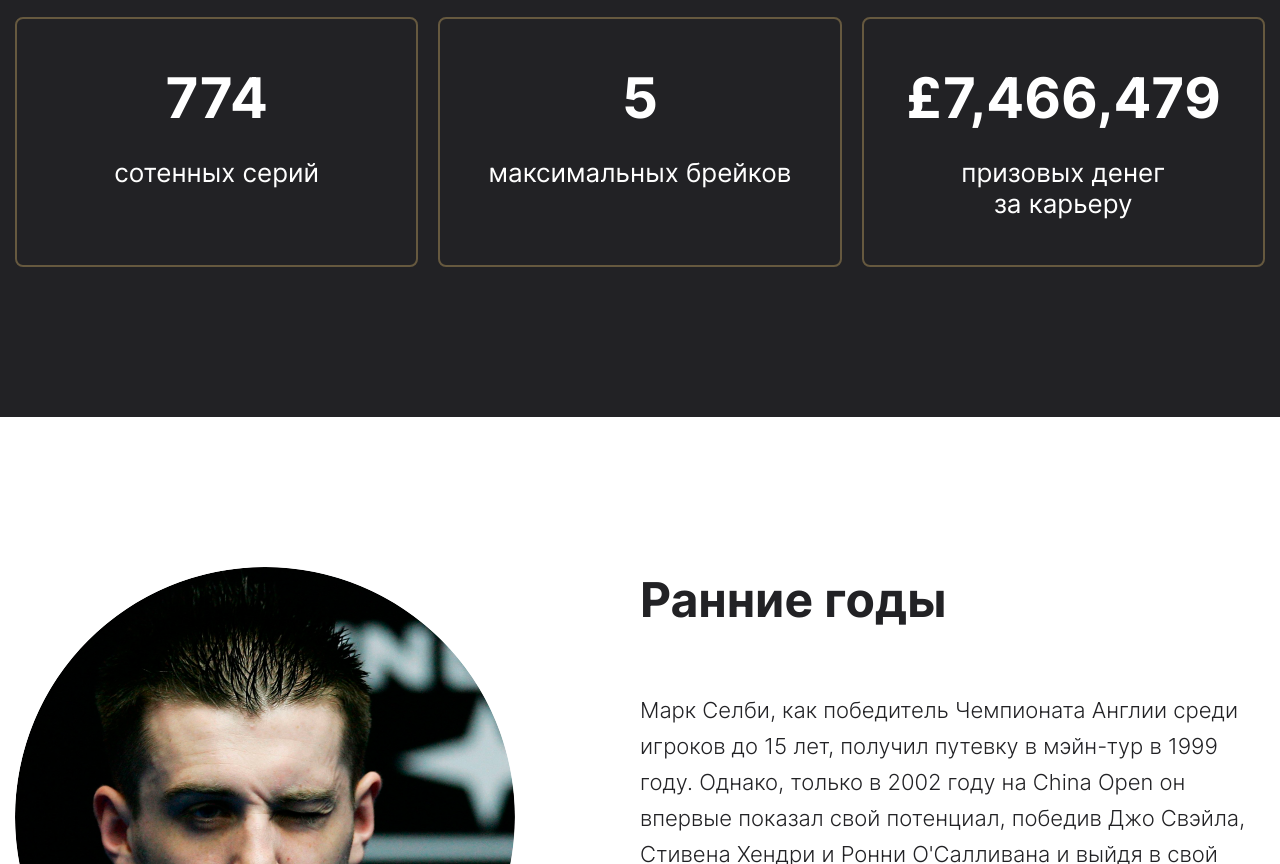
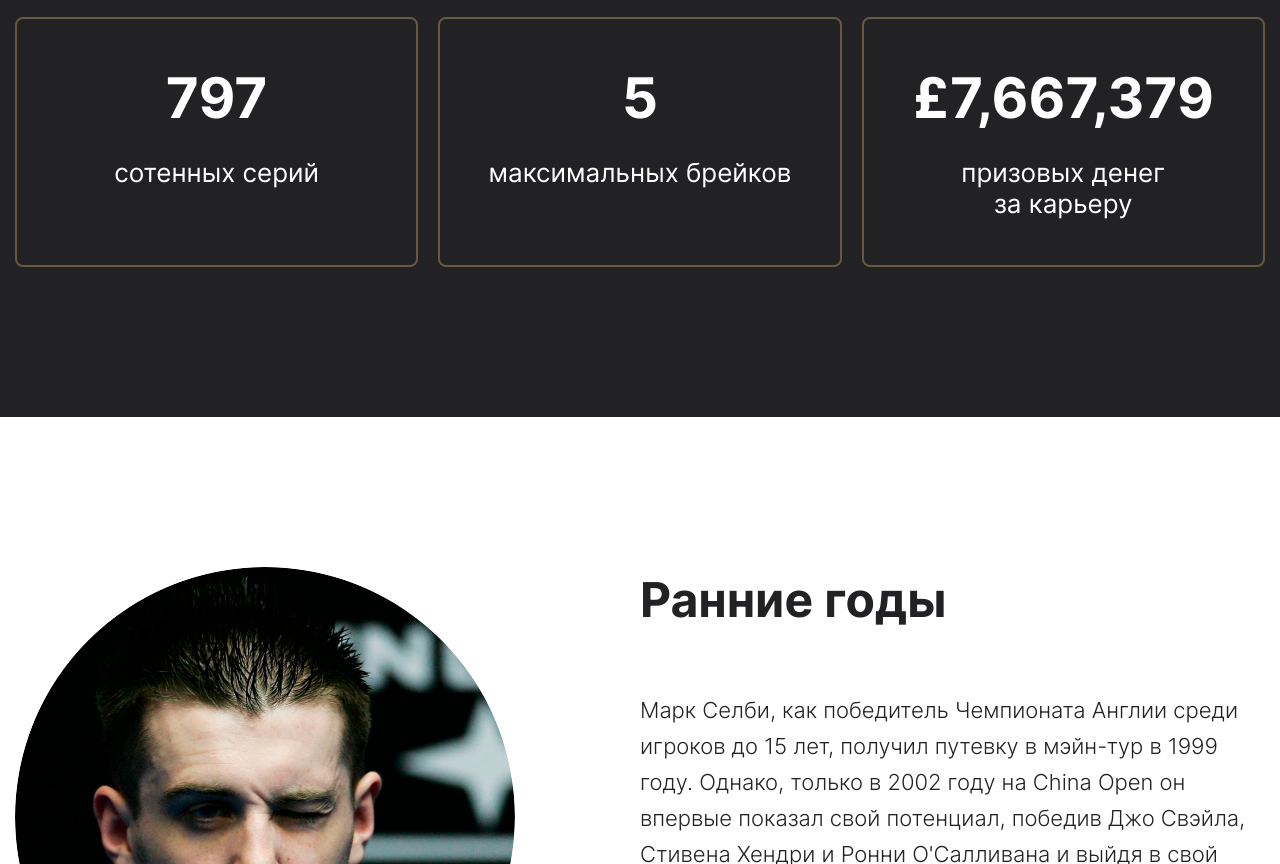
Before and after one commit to everwaveme/mark-selby, a website: page www/index.html in a window 1280 px wide. Shown: the part 1203-2067 px from the top of the page. Drawn offline with Linux system fonts and the light colour scheme.

Commit message:
stats info update

```diff
--- a/www/index.html
+++ b/www/index.html
@@ -51,7 +51,7 @@
           </li>
           <li class="stats-item" data-aos="fade-up" data-aos-delay="900" data-aos-duration="1000" data-aos-easing="ease-out-quad">
             <div class="stats-card">
-              <span class="stats-title">774</span>
+              <span class="stats-title">797</span>
               <p class="stats-text">сотенных серий</p>
             </div>
           </li>
@@ -63,7 +63,7 @@
           </li>
           <li class="stats-item" data-aos="fade-up" data-aos-delay="1500" data-aos-duration="1000" data-aos-easing="ease-out-quad">
             <div class="stats-card">
-              <span class="stats-title">£7,466,479</span>
+              <span class="stats-title">£7,667,379</span>
               <p class="stats-text">призовых денег <br>
                 за карьеру</p>
             </div>
```
